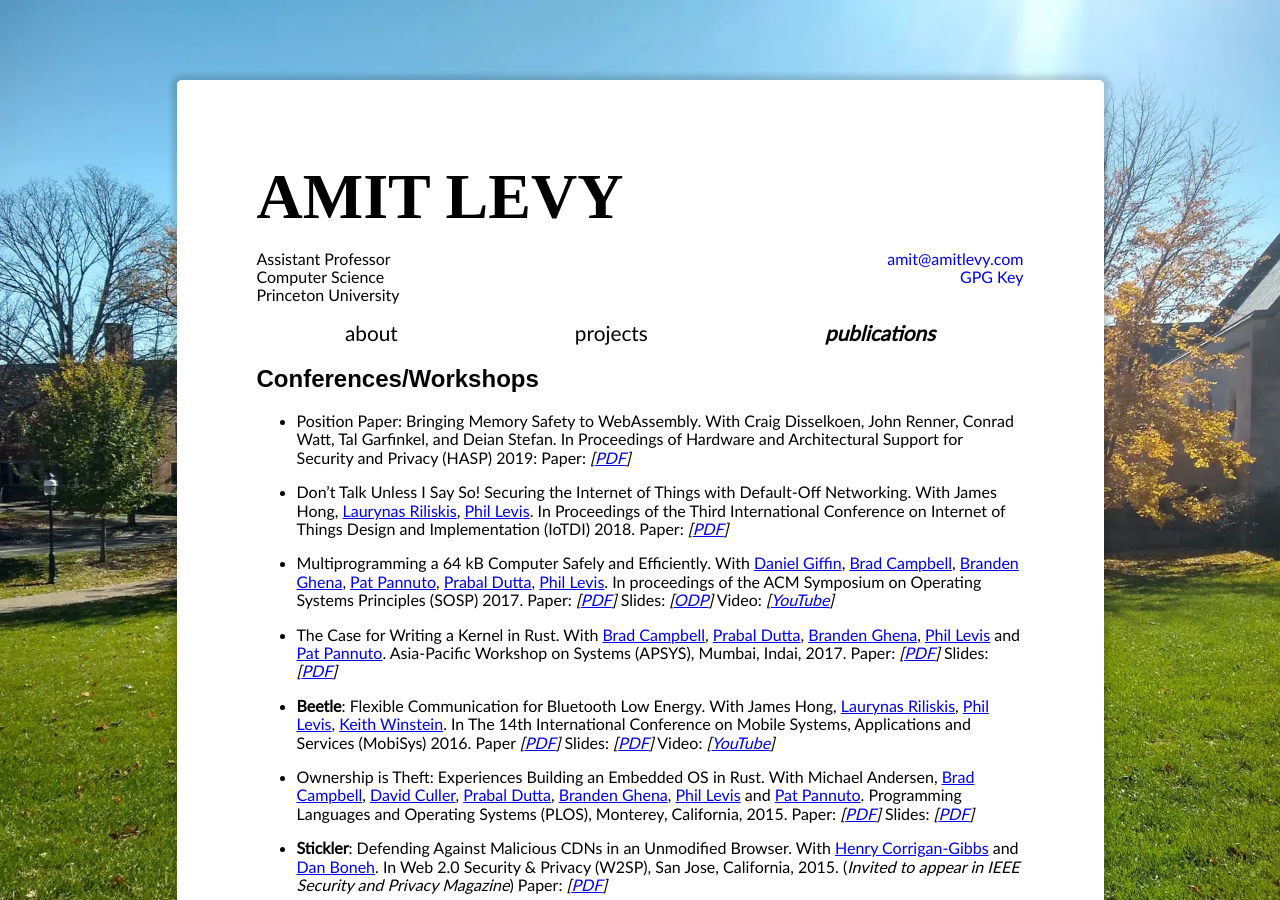
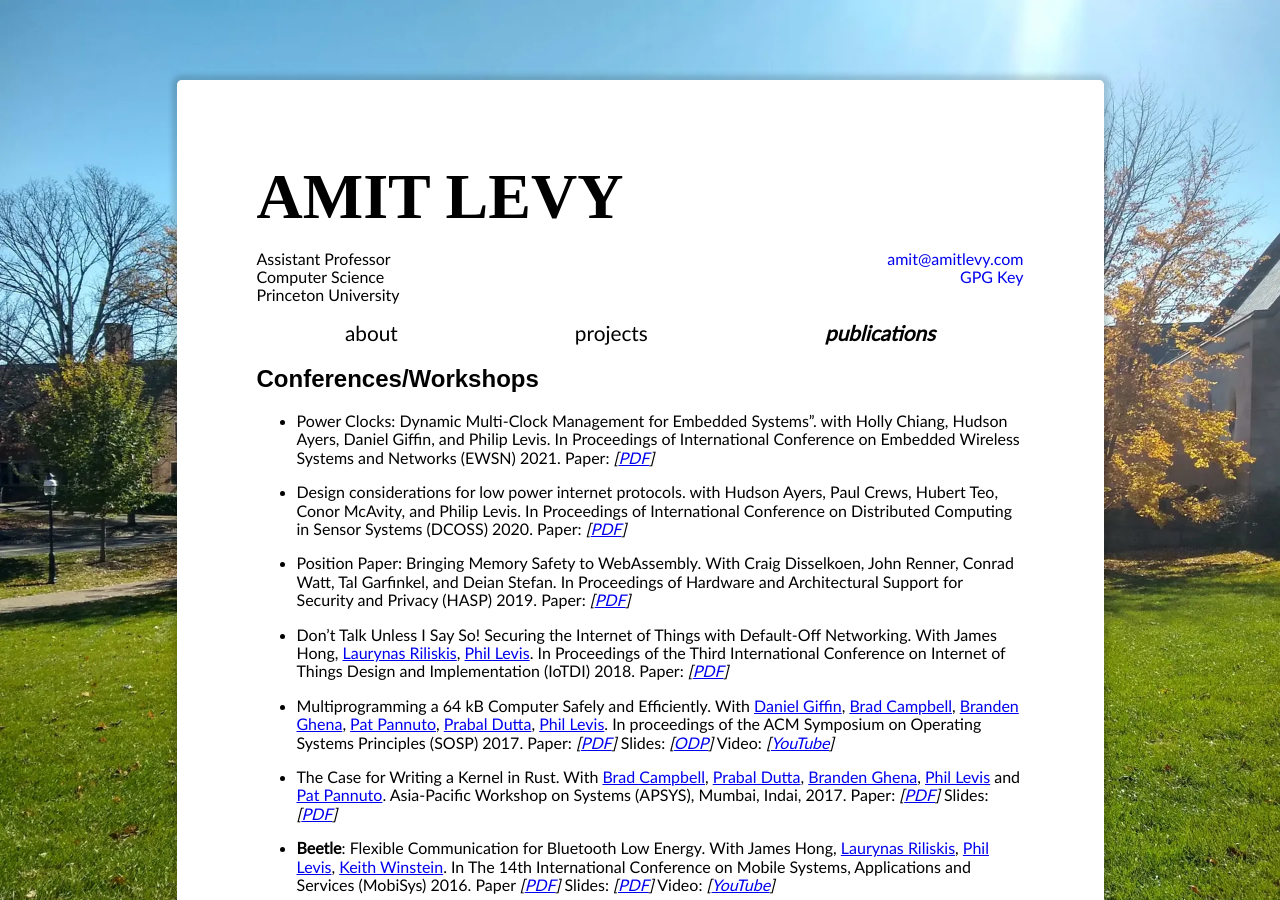
Before and after one commit to alevy/www, a Jekyll site: the page built from publications.md, in a window 1280 px wide and 900 px high. Built offline with Jekyll 4.4.1, drawn with Linux system fonts in a browser that asks for light colours; some web fonts are replaced.

Commit message:
Add 2020 \& 2021 papers

```diff
--- a/publications.md
+++ b/publications.md
@@ -7,9 +7,16 @@ layout: default
 
 ## Conferences/Workshops
 
+* Power Clocks: Dynamic Multi-Clock Management for Embedded Systems". with Holly Chiang, Hudson Ayers, Daniel Giffin, and Philip Levis.
+  In Proceedings of International Conference on Embedded Wireless Systems and Networks (EWSN) 2021. Paper:
+  _\[[PDF](/papers/2021-ewsn-chiang.pdf)\]_
+
+
+- Design considerations for low power internet protocols. with Hudson Ayers, Paul Crews, Hubert Teo, Conor McAvity, and Philip Levis. In Proceedings of International Conference on Distributed Computing in Sensor Systems (DCOSS) 2020. Paper: _\[[PDF](/papers/2020-dcoss-ayers.pdf)\]_
+
 * Position Paper: Bringing Memory Safety to WebAssembly. With Craig Disselkoen,
   John Renner, Conrad Watt, Tal Garfinkel, and Deian Stefan. In Proceedings of
-  Hardware and Architectural Support for Security and Privacy (HASP) 2019: Paper:
+  Hardware and Architectural Support for Security and Privacy (HASP) 2019. Paper:
   _\[[PDF](/papers/ms-wasm-hasp19.pdf)\]_
 
 * Don't Talk Unless I Say So! Securing the Internet of Things with Default-Off
```
Also changed, not shown: 2 other files.
